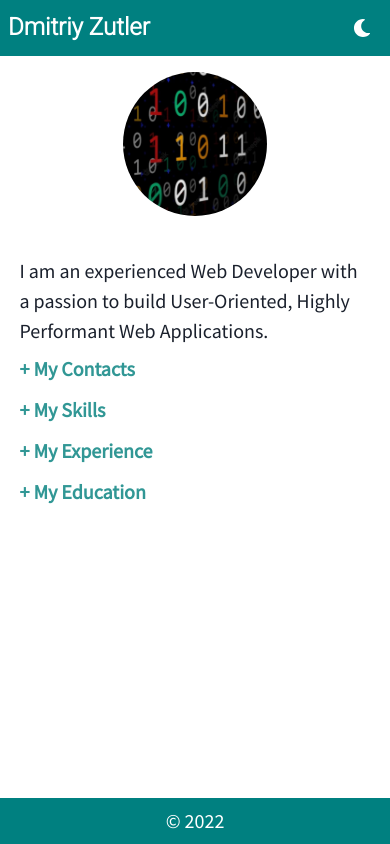
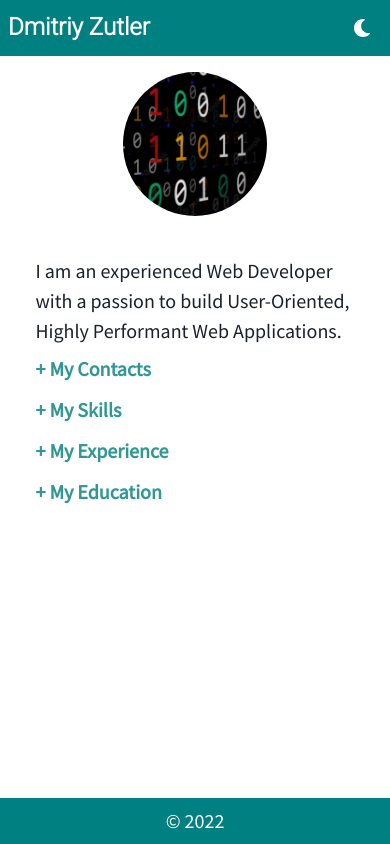
Before and after one commit to zutler/resume, a Next.js app: page / in a window 390 px wide. Built offline with nearby package versions, Linux system fonts and the light colour scheme.

Commit message:
mobile view padding/margin fix

```diff
--- a/components/layout.tsx
+++ b/components/layout.tsx
@@ -85,7 +85,7 @@ const Layout = ({ children, home }: LayoutProps) => {
               )}
             </Box>
           </header>
-          <Box m='8' width={['90vw', '90vw', '80vw', '80vw']}>
+          <Box m={4} p={4} width={['90vw', '90vw', '80vw', '80vw']}>
             <main>{children}</main>
             {!home && (
               <div className={styles.backToHome}>
```
